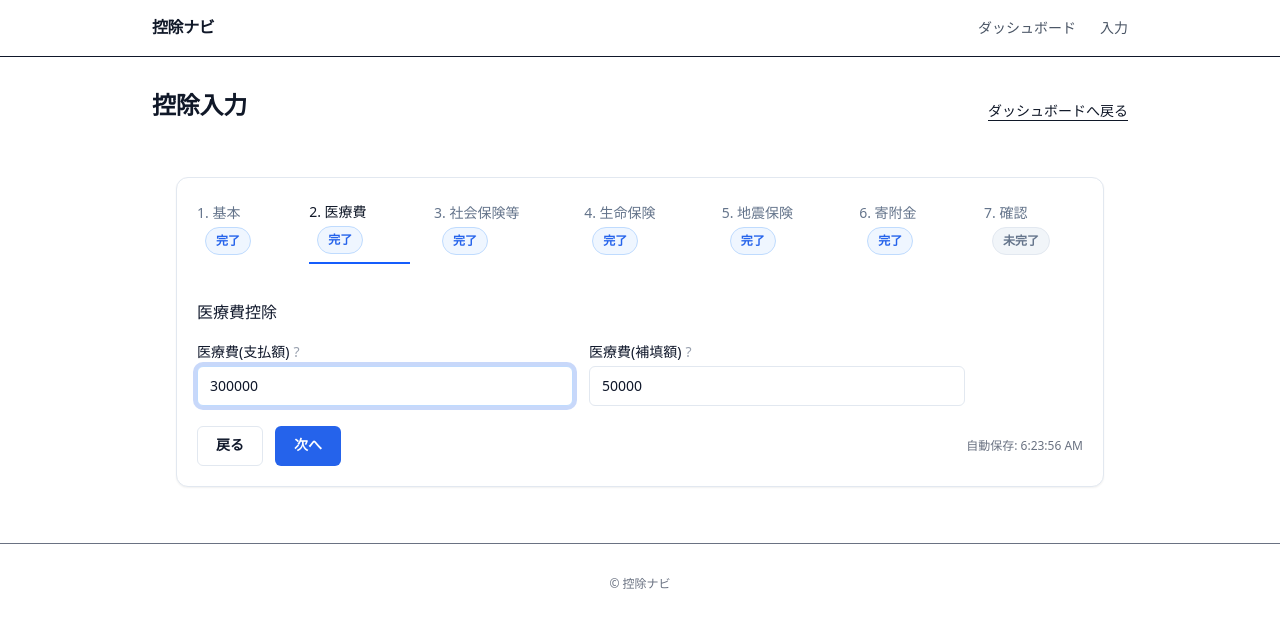
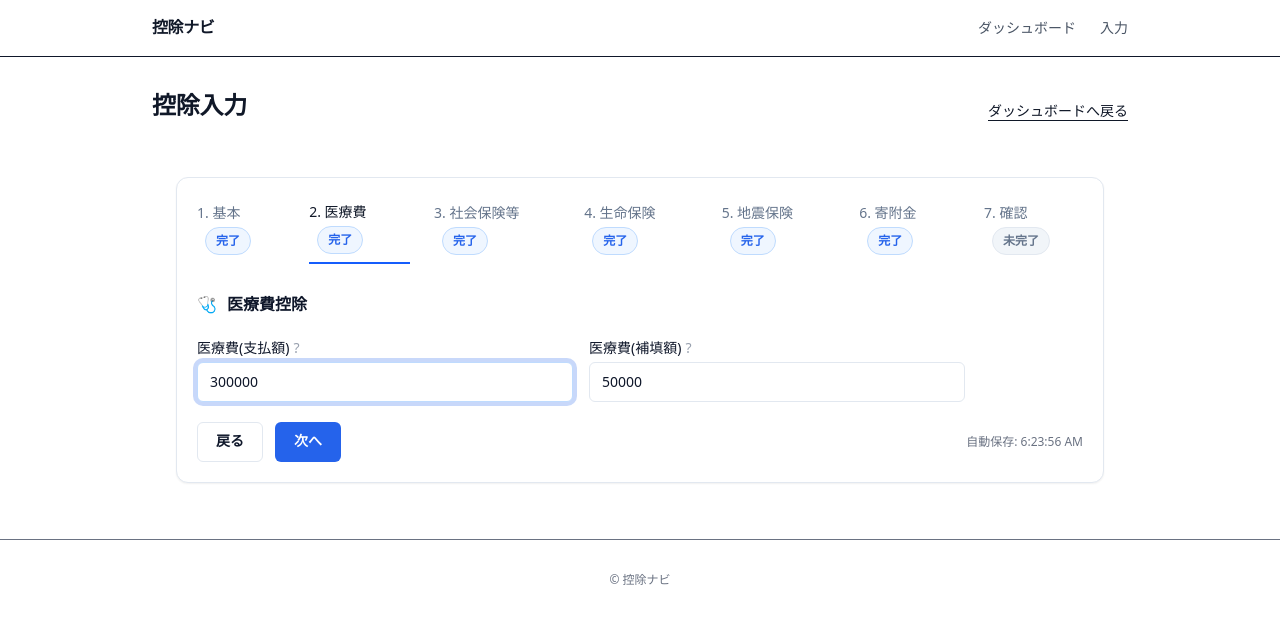
Before and after one commit to shunki-235/koujo-navi, a Next.js app: page /deductions/flow in a window 1280 px wide. Both pictures are taken after a click on the button "次へ". Shown: the top 628 px of the page. Built offline with nearby package versions, Linux system fonts and the light colour scheme.

Commit message:
feat(ui): セクション見出しにアイコン/スタイルを追加（.section-title/.help/.divider）

```diff
--- a/src/app/(deductions)/deductions/flow/FlowForm.tsx
+++ b/src/app/(deductions)/deductions/flow/FlowForm.tsx
@@ -220,7 +220,7 @@ export function FlowForm() {
 
           {step === 1 && (
             <>
-          <div className="col-span-2 font-medium mt-4">医療費控除</div>
+          <div className="col-span-2 section-title"><span className="icon">🩺</span>医療費控除</div>
           <label className="flex flex-col text-sm gap-1">
             <span>
               医療費(支払額)
@@ -242,7 +242,7 @@ export function FlowForm() {
 
           {step === 2 && (
             <>
-          <div className="col-span-2 font-medium mt-4">社会保険・iDeCo・小規模共済</div>
+          <div className="col-span-2 section-title"><span className="icon">🛡️</span>社会保険・iDeCo・小規模共済</div>
           <label className="flex flex-col text-sm gap-1">
             <span>
               社会保険料 合計
@@ -272,7 +272,7 @@ export function FlowForm() {
 
           {step === 3 && (
             <>
-          <div className="col-span-2 font-medium mt-4">生命保険料控除</div>
+          <div className="col-span-2 section-title"><span className="icon">💙</span>生命保険料控除</div>
           <label className="flex flex-col text-sm gap-1">
             <span>
               一般(新制度)
@@ -310,7 +310,7 @@ export function FlowForm() {
 
           {step === 4 && (
             <>
-          <div className="col-span-2 font-medium mt-4">地震保険料控除</div>
+          <div className="col-span-2 section-title"><span className="icon">🏠</span>地震保険料控除</div>
           <label className="flex flex-col text-sm gap-1">
             <span>
               地震保険料(新制度)
@@ -332,7 +332,7 @@ export function FlowForm() {
 
           {step === 5 && (
             <>
-          <div className="col-span-2 font-medium mt-4">寄附金控除</div>
+          <div className="col-span-2 section-title"><span className="icon">🎁</span>寄附金控除</div>
           <label className="flex flex-col text-sm gap-1">
             <span>
               ふるさと納税
--- a/src/app/globals.css
+++ b/src/app/globals.css
@@ -88,3 +88,9 @@ a.link:hover { opacity: .75; }
   font-size: 0.875rem;
 }
 .input:focus, .select:focus { outline: none; box-shadow: 0 0 0 4px var(--ring); border-color: #bfdbfe; }
+
+/* Sections */
+.section-title { display: flex; align-items: center; gap: 10px; font-weight: 600; margin-top: 0.5rem; margin-bottom: 0.25rem; }
+.section-title .icon { font-size: 1rem; }
+.help { color: var(--muted); font-size: 0.8125rem; }
+.divider { height: 1px; background: var(--border); margin: 12px 0; }
```
